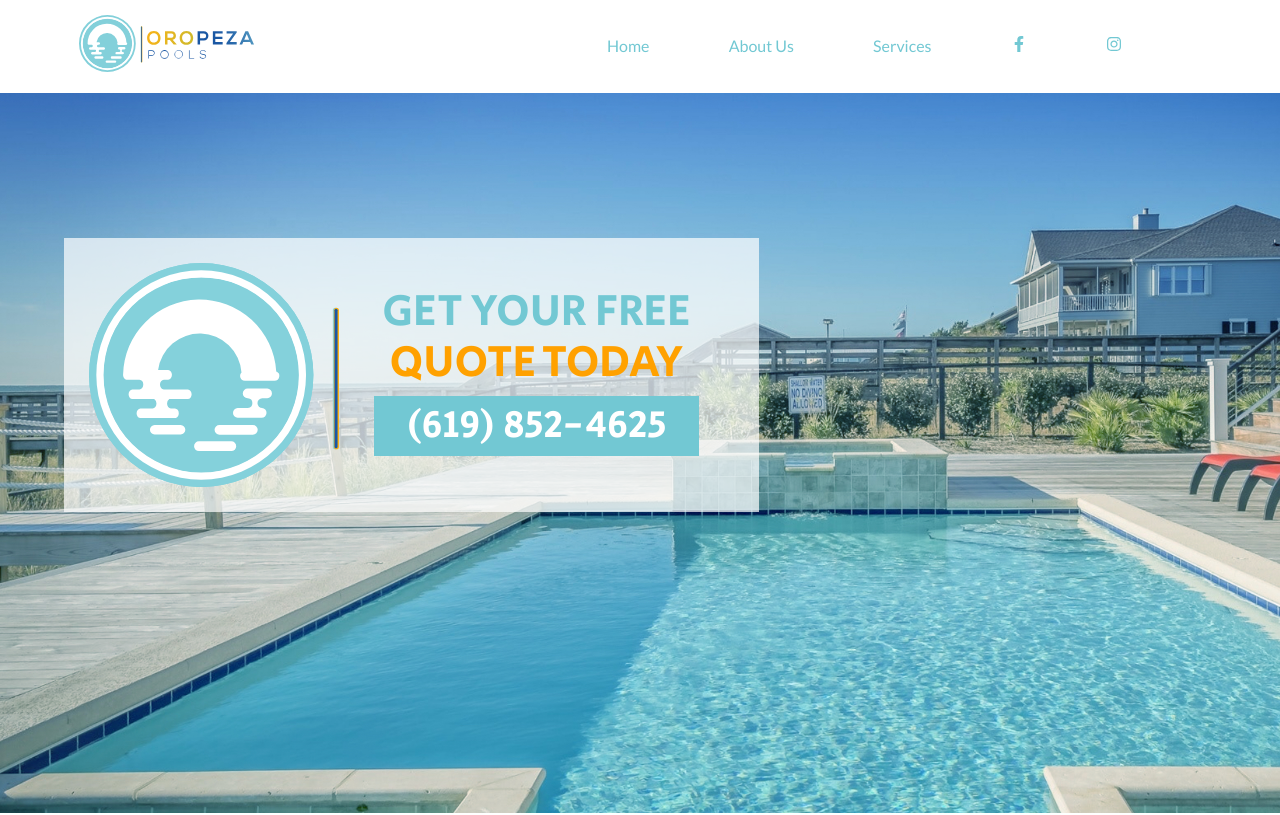
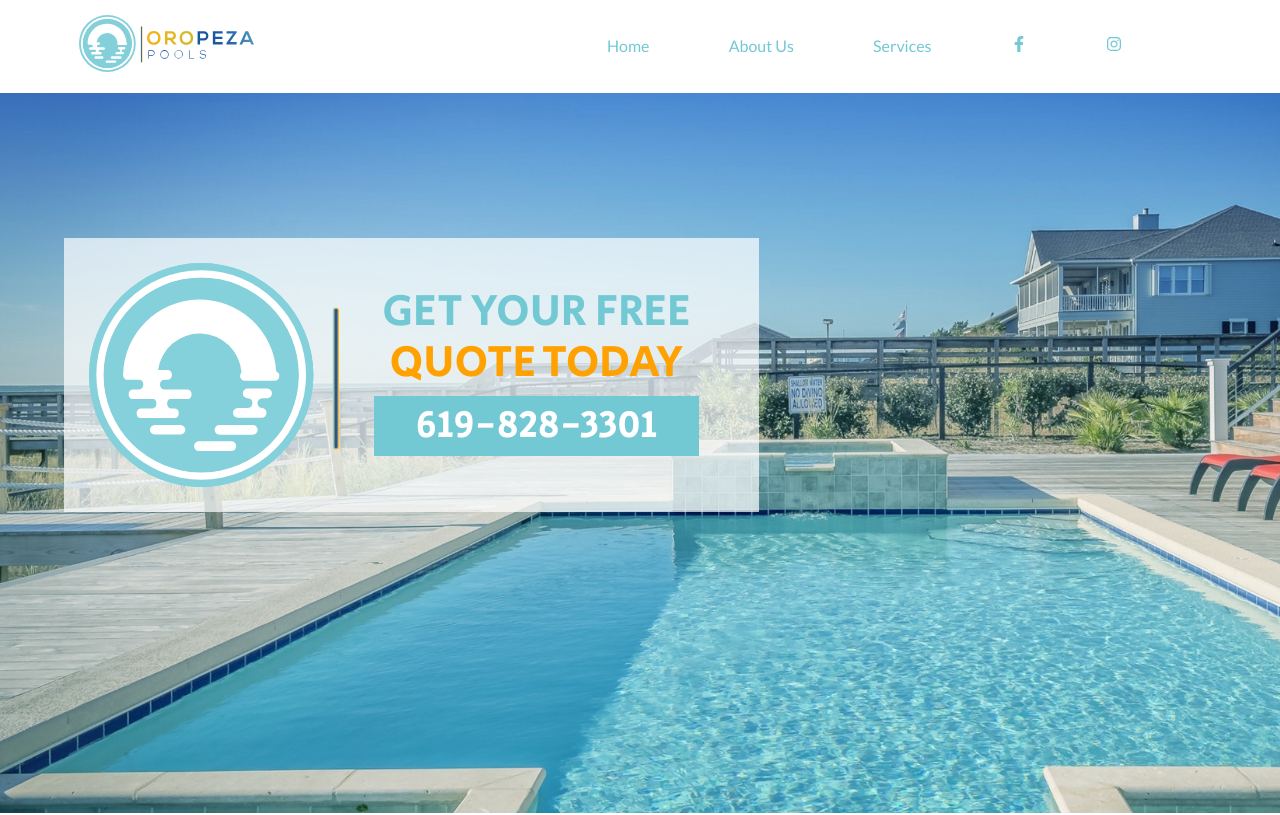
Before and after one commit to Jnmendza/OropezaPools, a React (Create React App) app: page / in a window 1280 px wide. Shown: the top 815 px of the page. Built offline with nearby package versions, Linux system fonts and the light colour scheme.

Commit message:
updated phone number and added license number

```diff
--- a/src/components/Footer.js
+++ b/src/components/Footer.js
@@ -11,7 +11,8 @@ function Footer() {
                 <div className="contact-info-container">
                     <img src="/assets/white-primary-logo.svg" alt="Oropeza-logo" height="auto" width="150px" />
                     <p><a href="mailto: ">Oropezapools@gmails.com</a></p>
-                    <p>(619) 852-4625</p>
+                    <p>(619) 828-3301</p>
+                    <p>License #B2021004144</p>
                 </div>
                 <div className="flex-display bottom-info-container">
                     <p>Copyright © 2021 Oropeza Pools</p>
--- a/src/components/Header.css
+++ b/src/components/Header.css
@@ -22,6 +22,11 @@
     flex-direction: column;
     justify-content: center;
     text-align: center;
+}
+
+.header-text-wrapper a {
+    text-decoration: none;
+    color: white;
 }
 
 .cta p:first-child {
--- a/src/components/Header.js
+++ b/src/components/Header.js
@@ -13,7 +13,7 @@ function Header() {
                         <div className="flex-display header-text-wrapper">
                             <p>Get your free</p>
                             <p>Quote Today</p>
-                            <p>(619) 852-4625</p>
+                            <p><a href="tel:619-828-3301">619-828-3301</a></p>
                         </div>
                     </div>
                 </Bounce>
--- a/src/components/ServiceCard.js
+++ b/src/components/ServiceCard.js
@@ -6,7 +6,7 @@ import './Services.css';
 import Bounce from 'react-reveal/Bounce';
 
 function ServiceCard({ service }) {
-    const {id, title, details} = service
+    const {id, title, details, smallPrint} = service
     const [open, setOpen] = useState(false);
 
     const onOpenModal = () => setOpen(true);
@@ -25,7 +25,7 @@ function ServiceCard({ service }) {
                     <img src={`/assets/photo-${id}.jpeg`} alt="logo" className="author-image" />
                 </div>
                 <div className="card-body">
-                    <h2 className="card-headline">{title}</h2>
+                    <h2 className="card-headline" id="card-headline">{title}</h2>
                     <ul className="card-text">
                         {id===1 ? (details.slice(0,6).map(detail => <li>{detail}</li>)) : (
                             details.slice(0,5).map(detail => <li>{detail}</li>)
@@ -46,6 +46,7 @@ function ServiceCard({ service }) {
                         <ul>
                             {details.map(detail => <li className="list-items">{detail}</li>)}
                         </ul>
+                        {id===1 ? <p className="modal-small-print">{smallPrint}</p> : null}
                     </Modal>
                 </div>
             </Bounce>
--- a/src/components/Services.css
+++ b/src/components/Services.css
@@ -50,6 +50,10 @@
 .modal-btn:hover {
     color: white;
     background-color: var(--aqua);
+}
+
+.modal-small-print {
+    margin: 15px;
 }
 
 .card-head img {
```
